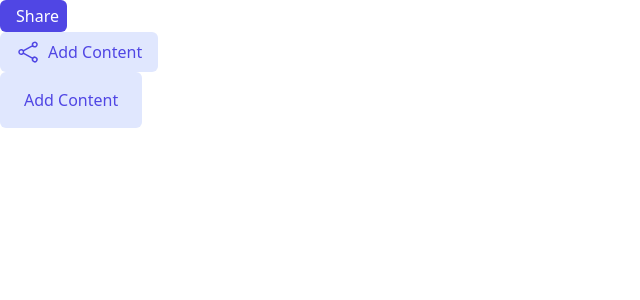
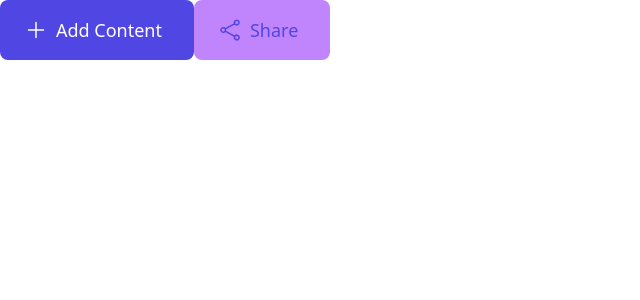
Before and after one commit to viveksharma2105/Neuro-Frontend, a React (Vite) app in the folder react/: page / in a window 1280 px wide. Shown: the top 300 px of the page, without its empty margins (0-640 px from the left). Built offline with nearby package versions, Linux system fonts and the light colour scheme.

Commit message:
button ui

```diff
--- a/react/src/App.tsx
+++ b/react/src/App.tsx
@@ -2,15 +2,15 @@ import './App.css'
 import { Button } from './components/ui/Button'
 import { PlusIcon } from './icons/PlusIcon'
 import { ShareIcone } from './icons/ShareIcon'
-
+//
 function App() {
 
 
   return (
     <>
-    <Button startIcon={<PlusIcon/>} size='sm' varient='primary' text='Share'/>
-    <Button startIcon={<ShareIcone/>}size='md' varient='secondary' text='Add Content'/>
-    <Button size='lg' varient='secondary' text='Add Content'/>
+   <Button Variant='primary' size='lg' startIcon = {<PlusIcon size='lg'/>} title='Add Content'></Button>
+
+   <Button Variant='secondary' size='lg' startIcon = {<ShareIcone size='lg'/>} title='Share'></Button>
 
 
     </>
--- a/react/src/components/ui/Button.tsx
+++ b/react/src/components/ui/Button.tsx
@@ -1,30 +1,35 @@
+import type { ReactElement } from "react";
 
- interface ButtonProprs {
-    varient: 'primary' | 'secondary';
-    size: 'sm' |  'md' | 'lg';
-    text: string;
-    startIcon?:any;
-    endIcon?:any;
-    onClick: ()=>void;
+interface ButtonInterface{
+    Variant: 'primary' | 'secondary'
+    title: string;
+    size: 'sm' | 'md' | 'lg';
+    startIcon?: ReactElement;
+    endIcon?: ReactElement;
 }
 
 
-const varientStyle={
-    "primary": "bg-purple-600 text-white",
-    "secondary": "bg-purple-300 text-purple-600"
+const VariantStyle={
+    'primary':'bg-purple-600 text-white',
+    'secondary':'bg-purple-400 text-purple-600'
 }
-const defaultStyle="rounded-md flex";
-
+//
 const sizeStyle={
-    'sm':"py-1 px-2",
-    "md":"py-2 px-4",
-    "lg":"py-4 px-6",
+    'sm': "py-1 px-2 text-sm rounded-sm",
+    'md': "py-2 px-4 text-md rounded-md",
+    'lg': "py-4 px-6 text-lg rounded-lg"
 }
 
-export const  Button = (props:ButtonProprs) => {
+const defaultStyle = ""
 
-    return <button className={`${varientStyle[props.varient]} ${defaultStyle} ${sizeStyle[props.size]}`}>{props.startIcon ? <div className="pr-2">{props.startIcon}</div>:null} {props.text} {props.endIcon}</button>
+export function Button(props: ButtonInterface) {
+    return <button className={`${VariantStyle[props.Variant]}  ${sizeStyle[props.size]}  ${defaultStyle}`}>
+
+        <div className="flex items-center">
+        {props.startIcon}
+        <div className="pl-2 pr-2">{props.title}</div> {props.endIcon}
+        </div>
+
+    </button>
 
 }
-
-<Button varient="primary" size="md" onClick={()=>{}} text={"asd"} />
--- a/react/src/icons/ShareIcon.tsx
+++ b/react/src/icons/ShareIcon.tsx
@@ -1,5 +1,8 @@
-export const ShareIcone=()=>{
-return <svg xmlns="http://www.w3.org/2000/svg" fill="none" viewBox="0 0 24 24" stroke-width="1.5" stroke="currentColor" className="size-6">
+import { iconSizeVarients, type IconProps } from "."
+
+
+export const ShareIcone=(props:IconProps)=>{
+return <svg xmlns="http://www.w3.org/2000/svg" fill="none" viewBox="0 0 24 24" stroke-width="1.5" stroke="currentColor" className={iconSizeVarients[props.size]}>
   <path stroke-linecap="round" stroke-linejoin="round" d="M7.217 10.907a2.25 2.25 0 1 0 0 2.186m0-2.186c.18.324.283.696.283 1.093s-.103.77-.283 1.093m0-2.186 9.566-5.314m-9.566 7.5 9.566 5.314m0 0a2.25 2.25 0 1 0 3.935 2.186 2.25 2.25 0 0 0-3.935-2.186Zm0-12.814a2.25 2.25 0 1 0 3.933-2.185 2.25 2.25 0 0 0-3.933 2.185Z" />
 </svg>
 
--- a/react/tsconfig.app.json
+++ b/react/tsconfig.app.json
@@ -14,6 +14,7 @@
     "moduleDetection": "force",
     "noEmit": true,
     "jsx": "react-jsx",
+    "noImplicitAny": false,
 
     /* Linting */
     "strict": true,
```
Also changed, not shown: react/src/icons/PlusIcon.tsx (line endings or trailing spaces).
